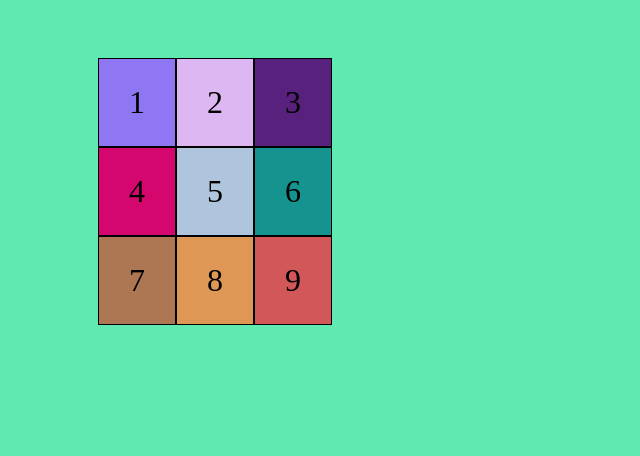
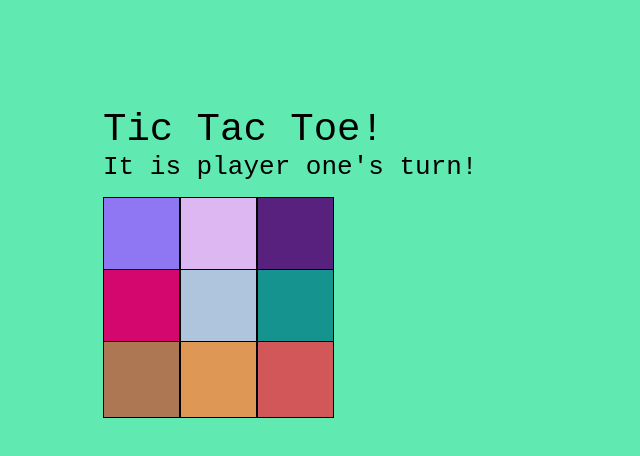
Before and after one commit to mosessliu/tictactoe, a React app: page / in a window 1280 px wide. Shown: the whole page, without its empty margins (0-640 px from the left). Built offline with nearby package versions, Linux system fonts and the light colour scheme.

Commit message:
finished tic tac toe

```diff
--- a/src/components/block.css
+++ b/src/components/block.css
@@ -1,6 +1,19 @@
 .block {
   border: 1px solid black;
-  font-size: 2em;
   text-align: center;
-  padding: 25px 30px;
+  font-size: 2.0em;
+  width: 75px;
+  height: 75px;
+  transition: 0.1s ease-out;
+  position: relative;
 }
+
+.block:hover {
+  transform: scale(1.05);
+}
+
+.block div {
+  position: relative;
+  top: 50%;
+  transform: translateY(-50%);
+}
--- a/src/components/block.js
+++ b/src/components/block.js
@@ -2,13 +2,32 @@ import React from 'react';
 import './block.css';
 
 export default class Block extends React.Component {
+  constructor(props) {
+    super(props);
+    this.setState = {owner: " "};
+    this.selectBlock = this.selectBlock.bind(this);
+  }
+
+  selectBlock() {
+    const number = this.props.number;
+    this.props.selectBlock(number);
+  }
+
+
   render() {
+    const marking = this.props.marking ? this.props.marking : "_";
+    // hide unmarked blocks by setting color = backgroundcolor of block
+    const color = this.props.marking ? "black" : this.props.color;
     const style = {
-      backgroundColor: this.props.color
+      backgroundColor: this.props.color,
+      color: color
     }
-
-    console.log(this.props.color);
-
-    return <div className="block" style={style}>{this.props.number}</div>
+    return (
+      <div className="block" style={style} onClick={this.selectBlock}>
+        <div>
+          {marking}
+        </div>
+      </div>
+    );
   }
 }
--- a/src/components/board.css
+++ b/src/components/board.css
@@ -1,10 +1,6 @@
-.board {
-  margin: auto;
-  max-width: 300px;
-}
-
 ul {
-  margin: 0;
+  margin: -5px;
+  padding: 0;
 }
 
 
--- a/src/components/board.js
+++ b/src/components/board.js
@@ -6,14 +6,100 @@ export default class Board extends React.Component {
 
   constructor(props) {
     super(props);
-    this._colorArray = ["#8f77f4", "#ddb7f2", "#58217d", "#d3076d", "#afc5dd", "#14938f", "#ad7754", "#df9755", "#d15759"];
+    this._colorArray = ["#8f77f4", "#ddb7f2", "#58217d",
+                        "#d3076d", "#afc5dd", "#14938f",
+                        "#ad7754", "#df9755", "#d15759"
+                       ];
+    this.selectBlock = this.selectBlock.bind(this);
+    const defaultBlockState =
+      {1: null, 2: null, 3: null,
+       4: null, 5: null, 6: null,
+       7: null, 8: null, 9: null
+      };
+    this.state = {
+      blockStates: defaultBlockState
+    }
   }
 
   createBlocks(nums) {
     return nums.map(i => {
       const color = this._colorArray[i - 1];
-      return <li key={i}><Block number={i} color={color}/></li>
+      return (
+        <li key={i}>
+          <Block
+            number={i}
+            color={color}
+            selectBlock={this.selectBlock}
+            marking={this.state.blockStates[i]}
+          />
+        </li>
+      );
     });
+  }
+
+  selectBlock(number) {
+    if (this.blockIsMarked(number)) {
+      return;
+    }
+
+    const isPlayerOnesTurn = this.props.isPlayerOnesTurn;
+    this.setState((prevState) => {
+      var newBlockStates = prevState.blockStates;
+      newBlockStates[number] = isPlayerOnesTurn ? 'X' : 'O'
+      return { blockStates: newBlockStates };
+    }, this.updateGameState);
+  }
+
+  blockIsMarked(number) {
+    return this.state.blockStates[number];
+  }
+
+
+  updateGameState() {
+    if (this.aPlayerDidWin()) {
+      const defaultBlockState =
+        { 1: null, 2: null, 3: null,
+          4: null, 5: null, 6: null,
+          7: null, 8: null, 9: null
+        };
+      this.setState({ blockStates: defaultBlockState});
+      this.props.endGame();
+    } else {
+      this.props.switchTurn();
+    }
+  }
+
+  aPlayerDidWin() {
+    const marker = this.props.isPlayerOnesTurn ? "X" : "O";
+    const winningConditions = [
+      [1, 2, 3],
+      [4, 5, 6],
+      [7, 8, 9],
+      [1, 4, 7],
+      [2, 5, 8],
+      [3, 6, 9],
+      [1, 5, 9],
+      [3, 5, 7]
+    ];
+    for (var i = 0; i < winningConditions.length; i += 1) {
+      const condition = winningConditions[i];
+      const didMatch = this.conditionMatches(condition, marker);
+      if (didMatch) {
+        return true;
+      }
+    }
+    return false;
+  }
+
+  conditionMatches(condition, marker) {
+    const blockStates = this.state.blockStates;
+    for (var i = 0; i < condition.length; i += 1) {
+      const key = condition[i];
+      if (blockStates[key] !== marker) {
+        return false;
+      }
+    }
+    return true;
   }
 
   render() {
--- /dev/null
+++ b/src/components/game.css
@@ -0,0 +1,13 @@
+.title {
+  font-size: 3em;
+  font-family: monospace;
+  font-weight: 500;
+  margin-left: -5px;
+}
+
+.description {
+  font-size: 2.0em;
+  font-family: monospace;
+  margin-bottom: 20px;
+  margin-left: -5px;
+}
--- /dev/null
+++ b/src/components/game.js
@@ -0,0 +1,47 @@
+import React from 'react';
+import Board from './board'
+import './game.css'
+
+export default class Game extends React.Component {
+  constructor(props) {
+    super(props);
+    this.state = {
+      isPlayerOnesTurn: true,
+      gameIsActive: true,
+    };
+    this.switchTurn = this.switchTurn.bind(this);
+    this.endGame = this.endGame.bind(this);
+  }
+
+  switchTurn() {
+    this.setState(prevState => {
+      return { isPlayerOnesTurn: !prevState.isPlayerOnesTurn }
+    });
+  }
+
+  endGame() {
+    this.setState({ gameIsActive: false });
+  }
+
+  render() {
+    const message = this.state.gameIsActive ?
+      `It is player ${this.state.isPlayerOnesTurn ? 'one' : 'two'}'s turn!` :
+      `Player ${this.state.isPlayerOnesTurn ? 'one' : 'two'} won!`;
+
+    return (
+      <div>
+        <div className="title">
+          Tic Tac Toe!
+        </div>
+        <div className="description">
+          {message}
+        </div>
+        <Board
+          isPlayerOnesTurn = {this.state.isPlayerOnesTurn}
+          switchTurn = {this.switchTurn}
+          endGame = {this.endGame}
+        />
+      </div>
+    );
+  }
+}
--- a/src/index.css
+++ b/src/index.css
@@ -1,5 +1,5 @@
 body {
-  padding: 50px;
+  padding: 100px;
   background-color: #60eab2;
 }
 
--- a/src/index.js
+++ b/src/index.js
@@ -1,7 +1,7 @@
 import React from 'react';
 import ReactDOM from 'react-dom';
-import Board from './components/board'
+import Game from './components/game'
 import './index.css';
 
 const destination = document.querySelector('#container');
-ReactDOM.render(<Board />, destination);
+ReactDOM.render(<Game />, destination);
```
